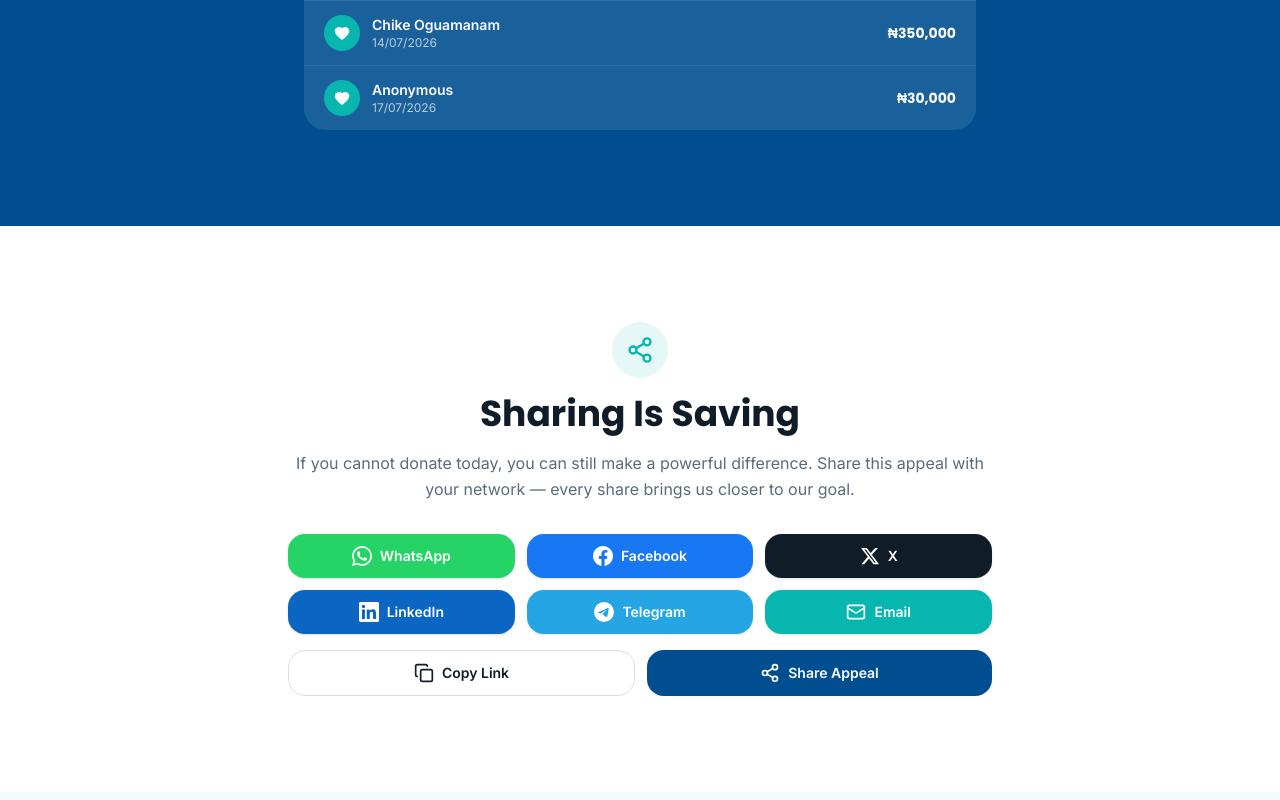
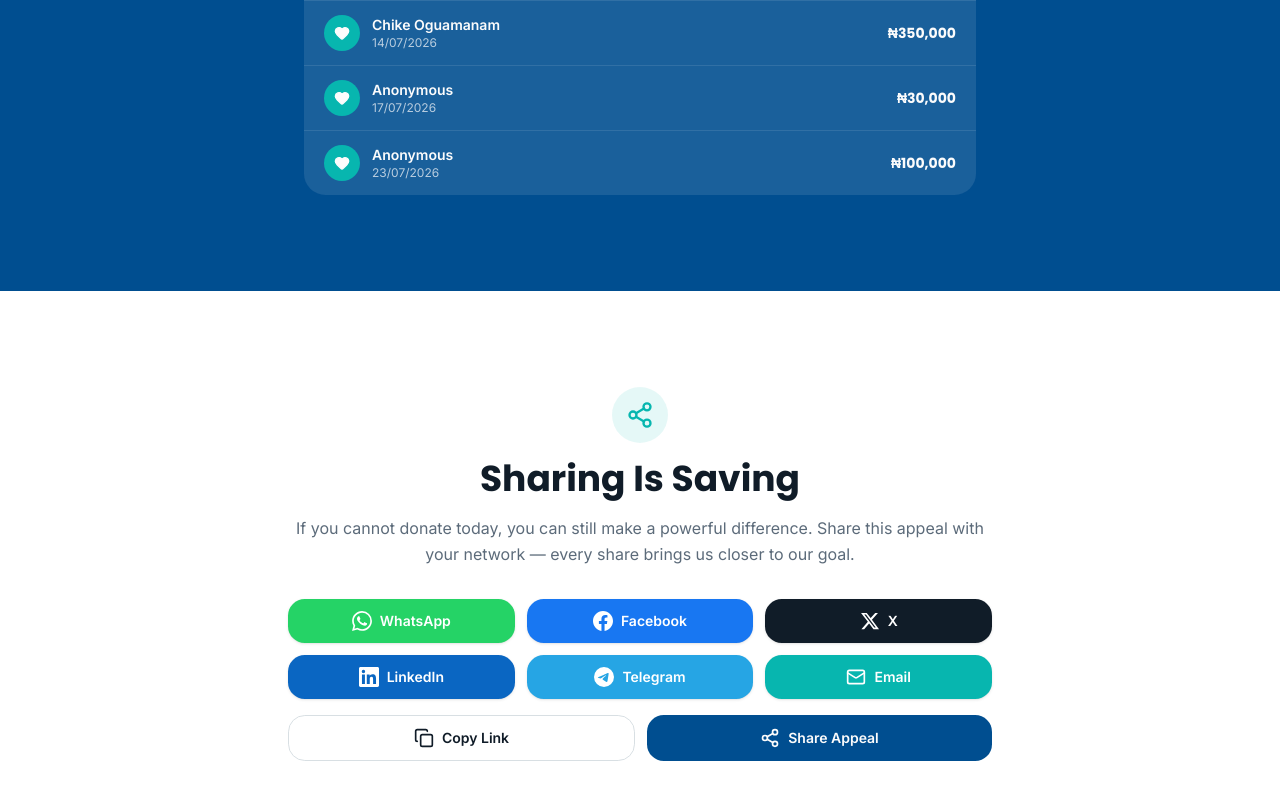
Before and after one commit to paullington/automate-donation-tracking_latest, a Next.js app: page / in a window 1280 px wide. Shown: the part 10331-11131 px from the top of the page. Built offline with nearby package versions, Linux system fonts and the light colour scheme; no server answers; the database is empty.

Commit message:
Update social-proof.tsx

```diff
--- a/components/social-proof.tsx
+++ b/components/social-proof.tsx
@@ -47,6 +47,7 @@ const recentDonors = [
   { name: ' Afolabi Giwa', amount: 500_000, time: '14/07/2026' },
   { name: ' Chike Oguamanam', amount: 350_000, time: '14/07/2026' },
   { name: ' Anonymous', amount: 30_000, time: '17/07/2026' },
+  { name: ' Anonymous', amount: 100_000, time: '23/07/2026' },
 ]
 
 export function SocialProof() {
```
